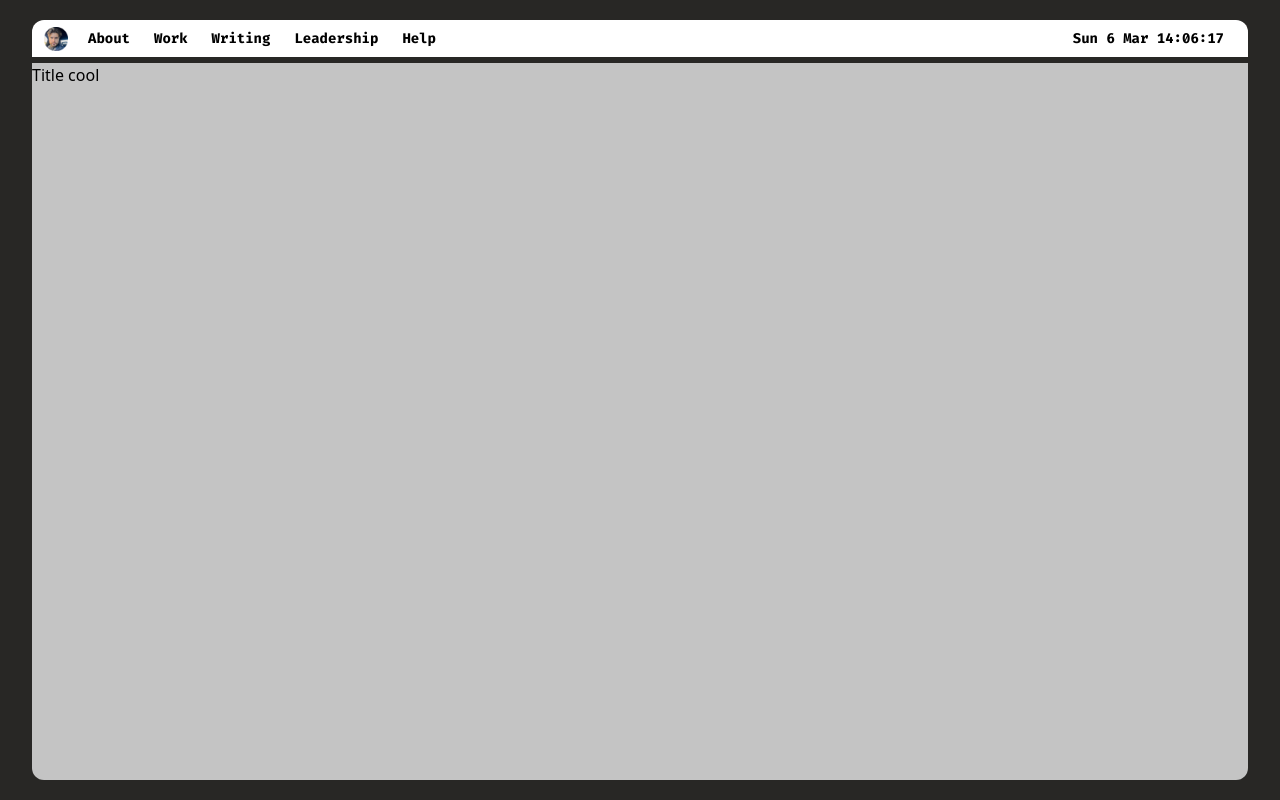
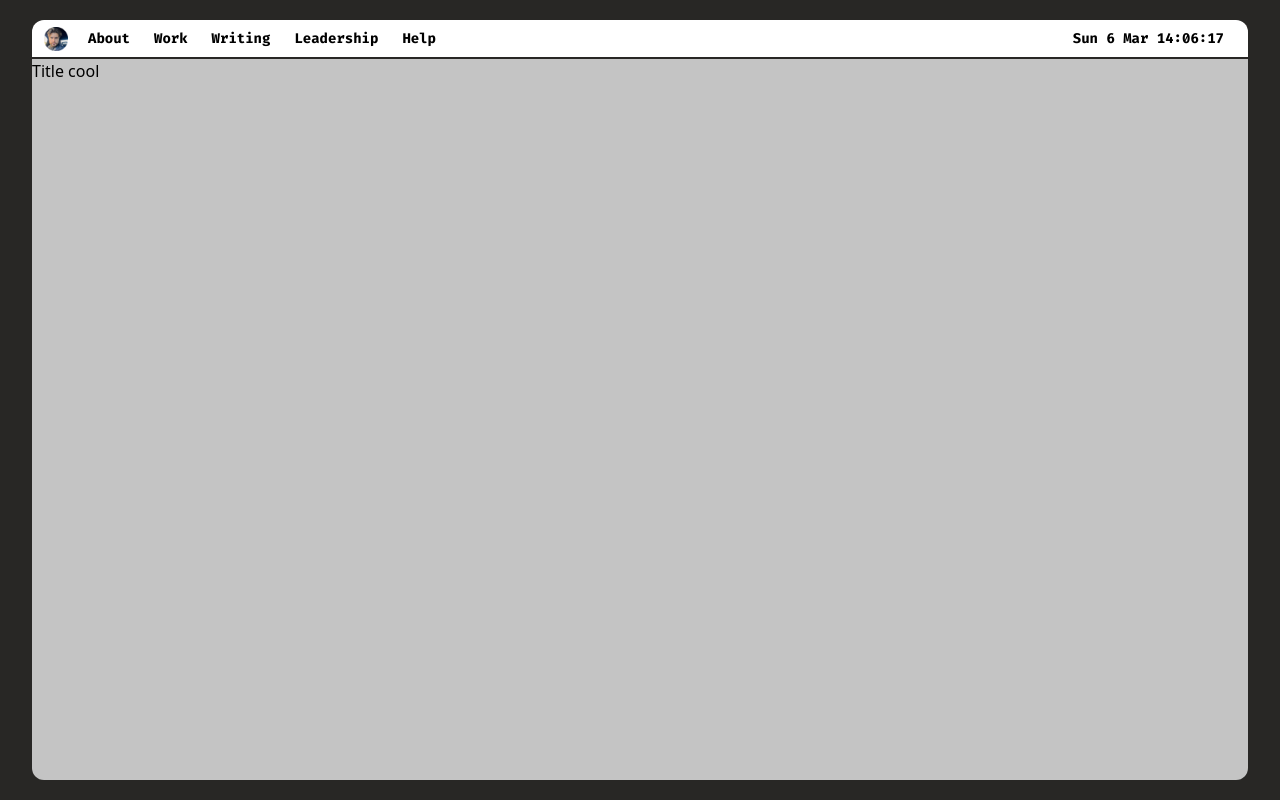
Before and after one commit to lorenzozanotto/lorenzozanotto.com, a Next.js app: page / in a window 1280 px wide. Built offline with nearby package versions, Linux system fonts and the light colour scheme.

Commit message:
chore: fix desktop margin from top area

```diff
--- a/components/Desktop.tsx
+++ b/components/Desktop.tsx
@@ -1,6 +1,6 @@
 function Desktop() {
     return (
-        <div className="w-full flex-1 mt-[6px] rounded-b-[12px] bg-desktop-background">
+        <div className="w-full flex-1 mt-[2px] rounded-b-[12px] bg-desktop-background">
             <h1>Title cool</h1>
         </div>
      );
```
